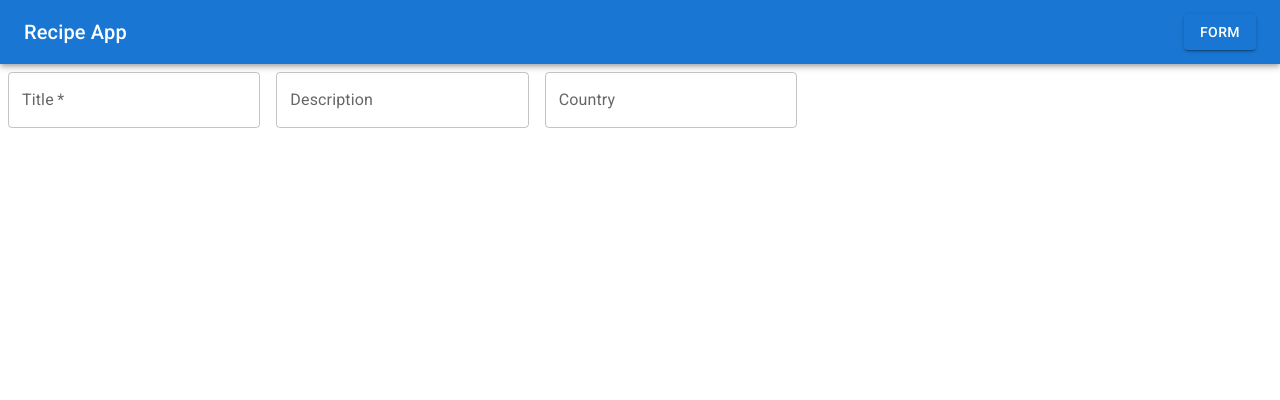
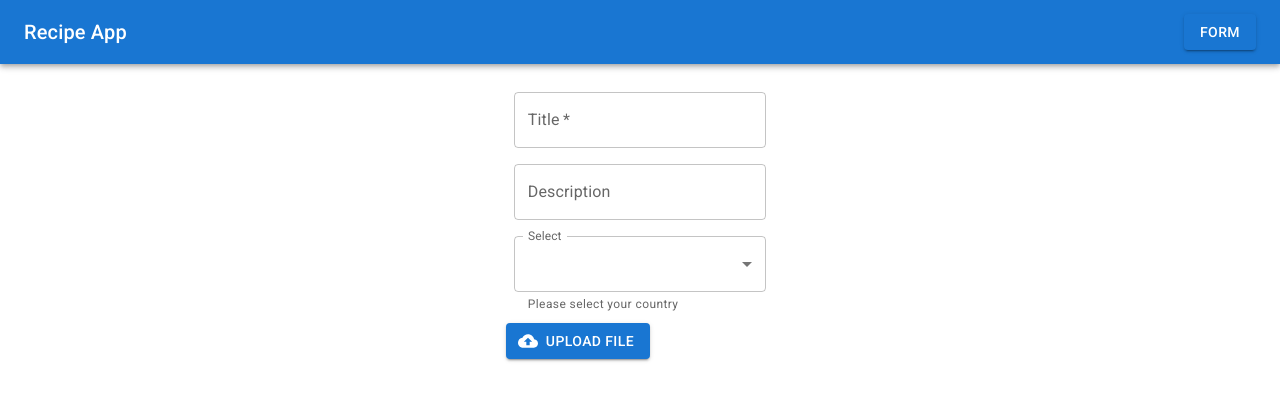
Before and after one commit to Atinadcodes/recipe-app-beta, a React (Create React App) app: page /add-recipe in a window 1280 px wide. Shown: the top 400 px of the page. Built offline with nearby package versions, Linux system fonts and the light colour scheme.

Commit message:
updates to form

```diff
--- /dev/null
+++ b/src/components/fileupload.jsx
@@ -0,0 +1,31 @@
+import * as React from 'react';
+import { styled } from '@mui/material/styles';
+import Button from '@mui/material/Button';
+import CloudUploadIcon from '@mui/icons-material/CloudUpload';
+
+const VisuallyHiddenInput = styled('input')({
+  clip: 'rect(0 0 0 0)',
+  clipPath: 'inset(50%)',
+  height: 1,
+  overflow: 'hidden',
+  position: 'absolute',
+  bottom: 0,
+  left: 0,
+  whiteSpace: 'nowrap',
+  width: 1,
+});
+
+export default function FileUpload() {
+  return (
+    <Button
+      component="label"
+      role={undefined}
+      variant="contained"
+      tabIndex={-1}
+      startIcon={<CloudUploadIcon />}
+    >
+      Upload file
+      <VisuallyHiddenInput type="file" />
+    </Button>
+  );
+}
--- /dev/null
+++ b/src/pages/add-recipe/form.css
@@ -0,0 +1,14 @@
+
+.form-container {
+    display: flex;
+    flex-direction: column;
+    align-items: center;
+    margin: auto;
+    max-width: 100%;
+    padding: 20px;
+  }
+
+  .form-field {
+    width: 100%;
+    margin-bottom: 10px;
+  }
--- a/src/pages/add-recipe/index.jsx
+++ b/src/pages/add-recipe/index.jsx
@@ -1,30 +1,62 @@
+// Forms.js
 import * as React from "react";
 import Box from "@mui/material/Box";
 import TextField from "@mui/material/TextField";
+import MenuItem from "@mui/material/MenuItem";
+import FileUpload from "../../components/fileupload";
+import "./form.css";
+
+const countries = [
+  {
+    value: "CH",
+    label: "China",
+  },
+  {
+    value: "FR",
+    label: "France",
+  },
+  {
+    value: "GH",
+    label: "Ghana",
+  },
+  {
+    value: "NG",
+    label: "Nigeria",
+  },
+];
+
+export default function Form() {
+  return (
+    <Box
+    sx={{
+      "& .MuiTextField-root": { m: 1, width: "25ch" },
+
+    }}
+    noValidate
+      component="form"
+      className="form-container"
 
 
-const countries = [
-    'Ghana',
-    'France',
-    'Nigeria',
-
-  ];
-
-
-export default function Forms() {
-  return (
-    <Box
-      component="form"
-      sx={{
-        "& .MuiTextField-root": { m: 1, width: "25ch" },
-      }}
-      noValidate
     >
       <div>
-        <TextField required id="outlined-title" label="Title" />
-
-        <TextField id="outlinetd-description" label="Description" />
-        <TextField id="outlined- country" label="Country" />
+        <TextField required id="outlined-title" label="Title" className="form-field" /> <br />
+        <TextField id="outlinetd-description" label="Description" className="form-field" /> <br />
+        <TextField
+          id="outlined-select-country"
+          select
+          label="Select"
+          defaultValue="Ghana"
+          helperText="Please select your country"
+          className="form-field"
+        >
+          {countries.map((option) => (
+            <MenuItem key={option.value} value={option.value}>
+              {option.label}
+            </MenuItem>
+          ))}
+        </TextField>
+        <br />
+        <FileUpload className="form-field" />
       </div>
     </Box>
   );
```
